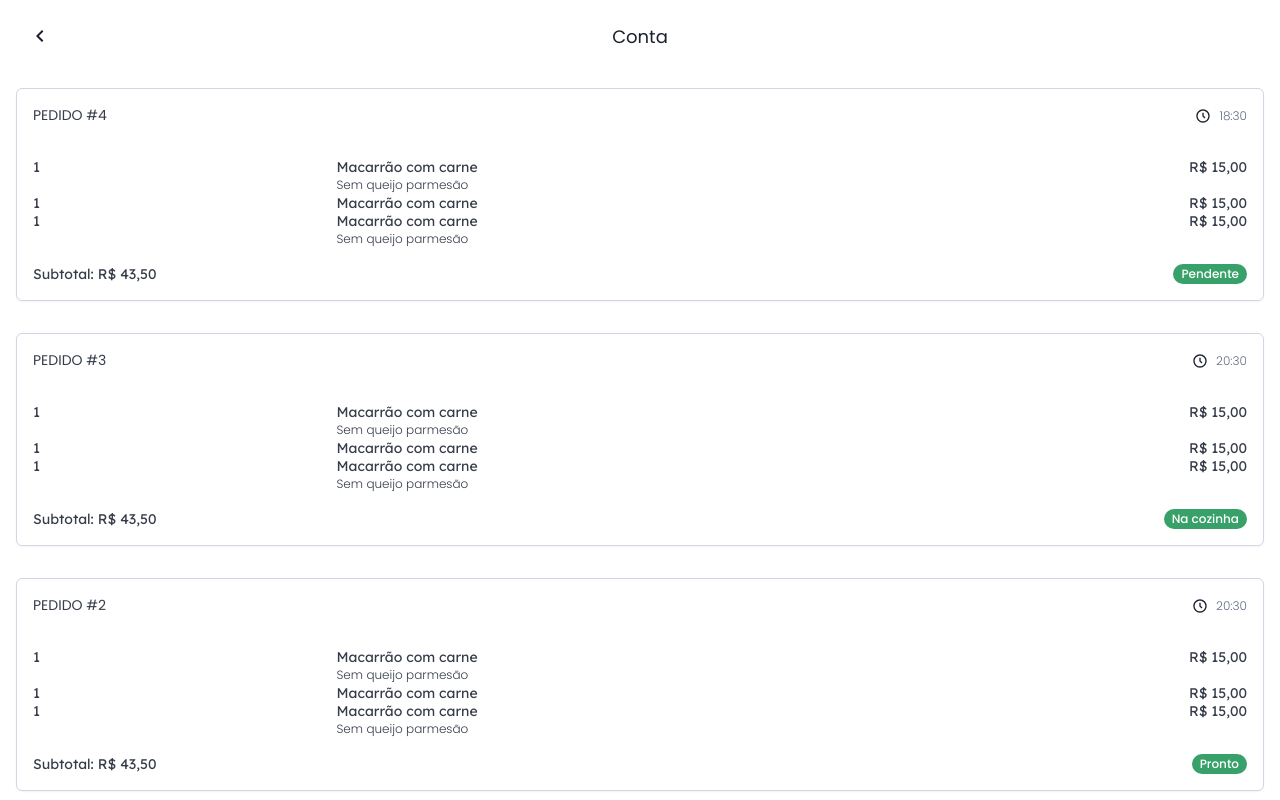
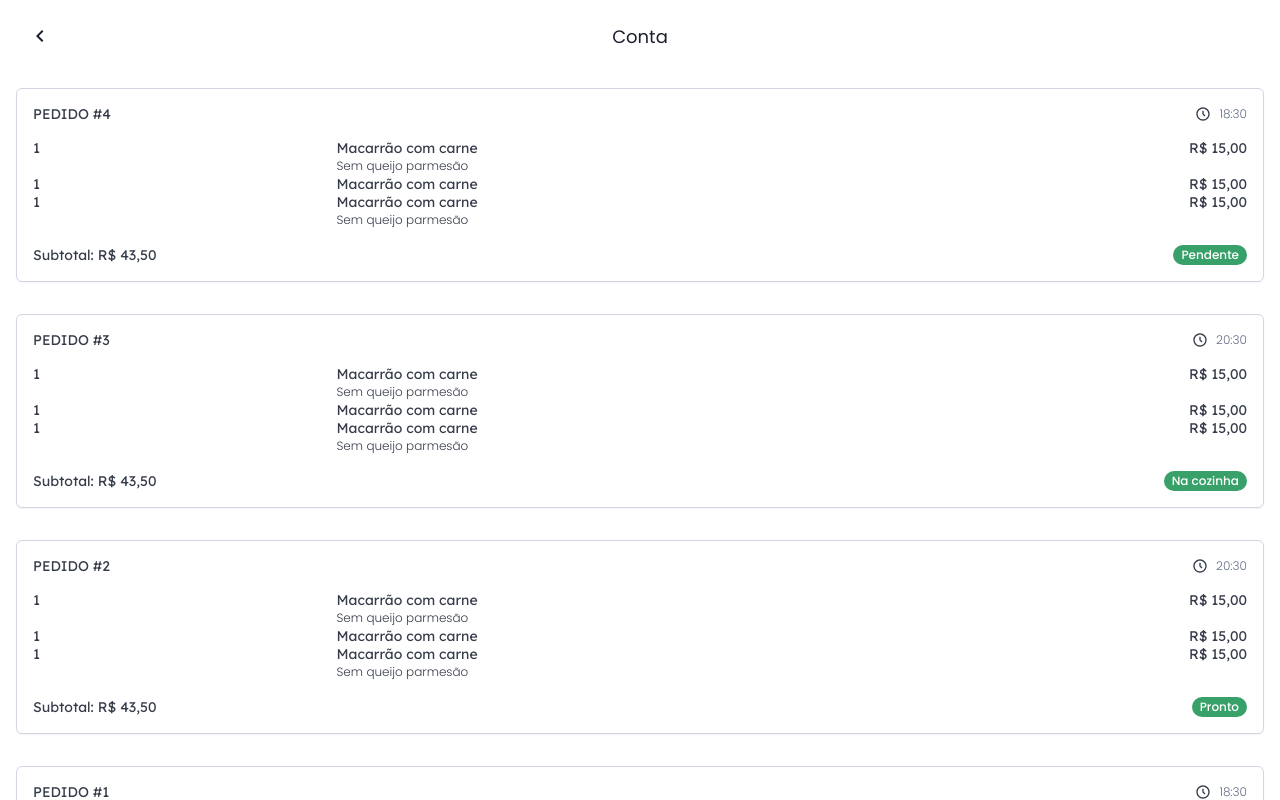
Before and after one commit to penguinsufcg/na-mesa, a Next.js app: page /order in a window 1280 px wide. Shown: the top 800 px of the page. Built offline with nearby package versions, Linux system fonts and the light colour scheme; no server answers; the database is empty.

Commit message:
Apply suggestions

```diff
--- a/src/pages/order/OrderCard.tsx
+++ b/src/pages/order/OrderCard.tsx
@@ -56,12 +56,16 @@ const OrderCard: FC = ({ order }: { order: any }) => {
         borderColor: 'secondary.100',
       }}
       direction="column">
-      <HStack sx={{ marginBottom: 8 }} justify="space-between">
+      <HStack
+        sx={{ marginBottom: 4 }}
+        justify="space-between"
+        color="secondary.700"
+        alignItems="stretch">
         <Text
           lineHeight="normal"
           fontSize="sm"
           fontWeight="normal"
-          color="secondary.700">
+          fontFamily="heading">
           PEDIDO #{order.orderNumber}
         </Text>
         <HStack>
```
